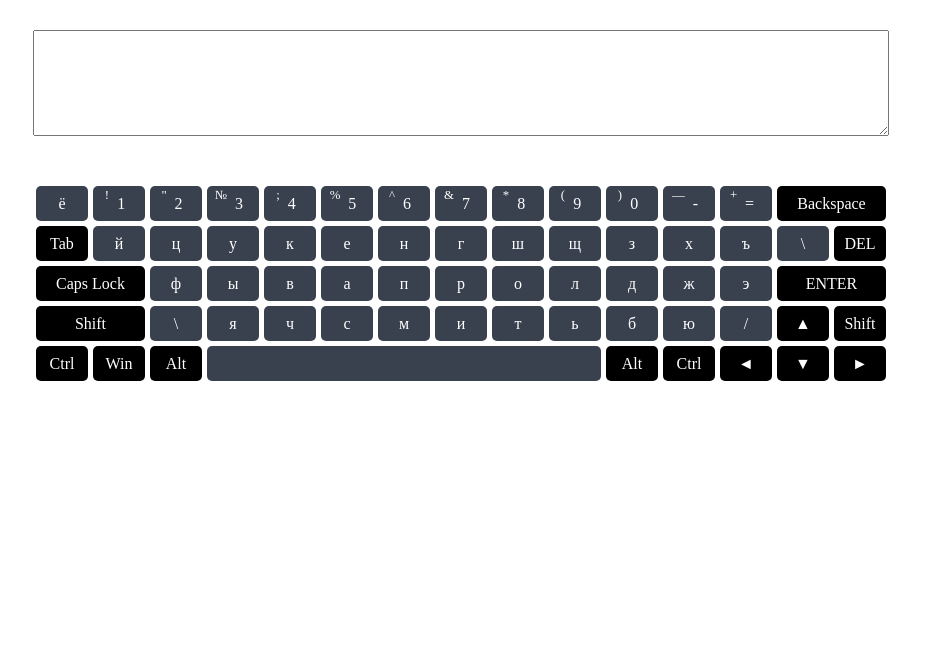
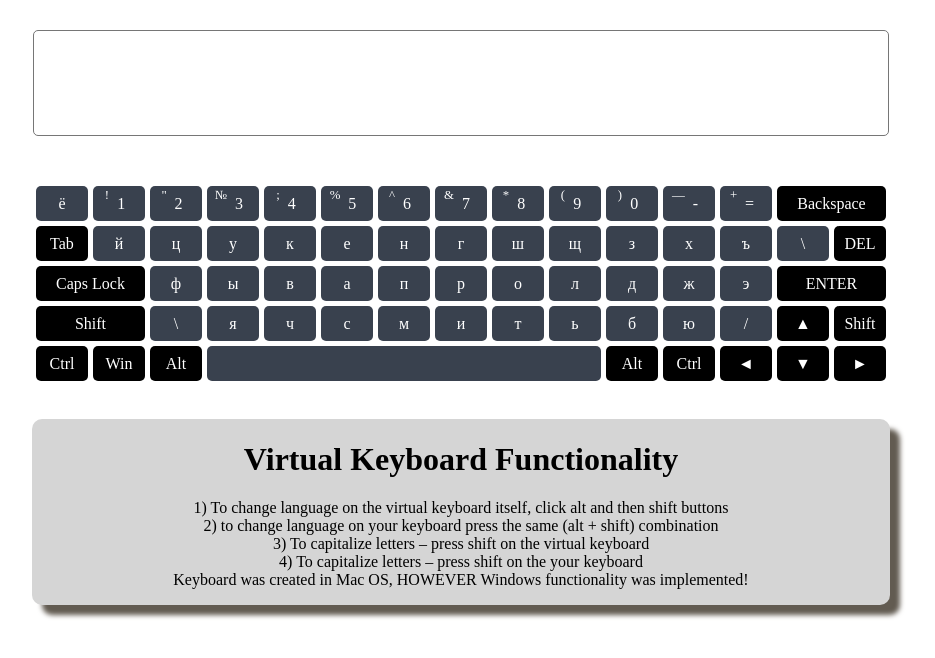
Before and after one commit to StasVitvitskiy/virtual-keyboard, a plain HTML site: page src/index.html in a window 1280 px wide. Shown: the whole page, without its empty margins (179-1114 px from the left). Drawn offline with Linux system fonts and the light colour scheme.

Commit message:
refactor: fix shift

```diff
--- a/src/script.js
+++ b/src/script.js
@@ -1,11 +1,24 @@
 const wrapper = document.createElement('div');
 const textArea = document.createElement('textarea');
+const description = document.createElement('div');
+const h1 = document.createElement('h1');
+const p = document.createElement('p');
 let lang = 'ru';
 let keyboardCase = 'lower';
 document.body.appendChild(textArea);
 document.body.appendChild(wrapper);
+document.body.appendChild(description);
+description.appendChild(h1);
+description.appendChild(p);
 wrapper.className = 'wrapper';
 textArea.className = 'display';
+description.className = 'description';
+h1.innerText = "Virtual Keyboard Functionality";
+p.innerText = "1) To change language on the virtual keyboard itself, click alt and then shift buttons \n" +
+    "2) to change language on your keyboard press the same (alt + shift) combination \n" +
+    "3) To capitalize letters – press shift on the virtual keyboard\n " +
+    "4) To capitalize letters – press shift on the your keyboard\n" +
+    "Keyboard was created in Mac OS, HOWEVER Windows functionality was implemented!"
 const elements = [
     {ru:'ё',en: '`',secondaryRu: '', secondaryEn:'~', isControl:false},
     {ru:'1',en:'1', secondaryRu:'!', secondaryEn:'!', isControl:false},
@@ -92,7 +105,7 @@ function render(lang = 'ru', type) {
             <span class="secondary-key">
                 ${lang === 'ru'? el.secondaryRu: el.secondaryEn}
             </span>
-            <span data-control = "${el.isControl? el.controlSymbol.toLowerCase().replace(" ", ""): ""}" data-content="${el.isControl? "": primaryKey}" class="primary-key">
+            <span data-control = "${el.isControl? el.controlSymbol.toLowerCase().replace(" ", ""): ""}" data-content="${el.isControl? "": primaryKey.toLowerCase()}" class="primary-key">
                 ${primaryKey}
             </span>
         `;
@@ -117,6 +130,7 @@ wrapper.addEventListener('click', (event) => {
     if(target.classList.contains('secondary-key')) {
         symbol = target.parentNode.querySelector('.primary-key').getAttribute('data-content');
     }
+    symbol = keyboardCase === "lower" ? symbol.toUpperCase() : symbol.toLowerCase();
     textArea.value += symbol === ' ' ? symbol : symbol.trim();
     // add text area reset on delete
     if(target.innerHTML.trim().toLowerCase() === 'del') {
@@ -179,7 +193,20 @@ document.addEventListener('keydown', (event) => {
     console.log("elements: ", elements, "    ", "elements.length: ", elements.length)
     if(elements.length) {
         elements.forEach((el) => {
+            console.log(el.parentNode, "classlist: ", el.parentNode.classList);
             el.parentNode.classList.add("active");
+        })
+    }
+})
+document.addEventListener('keyup', (event) => {
+    const key = event.key;
+    let elements = document.querySelectorAll(`[data-content="${key.toLowerCase()}"]`);
+    if(elements.length === 0) {
+        elements = document.querySelectorAll(`[data-control="${key.toLowerCase()}"]`)
+    }
+    if(elements.length) {
+        elements.forEach((el) => {
+            el.parentNode.classList.remove("active");
         })
     }
     //change language on alt + shift
@@ -197,16 +224,4 @@ document.addEventListener('keydown', (event) => {
         render(lang, keyboardCase);
         altPressed = false;
     }
-})
-document.addEventListener('keyup', (event) => {
-    const key = event.key;
-    let elements = document.querySelectorAll(`[data-content="${key.toLowerCase()}"]`);
-    if(elements.length === 0) {
-        elements = document.querySelectorAll(`[data-control="${key.toLowerCase()}"]`)
-    }
-    if(elements.length) {
-        elements.forEach((el) => {
-            el.parentNode.classList.remove("active");
-        })
-    }
 });
--- a/src/style.css
+++ b/src/style.css
@@ -12,6 +12,8 @@ body {
     width: 850px;
     margin-top: 30px;
     height:100px;
+    resize: none;
+    border-radius: 5px;
 }
 .wrapper {
     display: grid;
@@ -59,3 +61,11 @@ body {
 .active {
     background-color: aqua;
 }
+.description {
+    background-color: #D5D5D5;
+    width:67%;
+    margin-top: 3%;
+    text-align: center;
+    border-radius: 10px;
+    box-shadow: 10px 10px 5px #625B51;
+}
```
